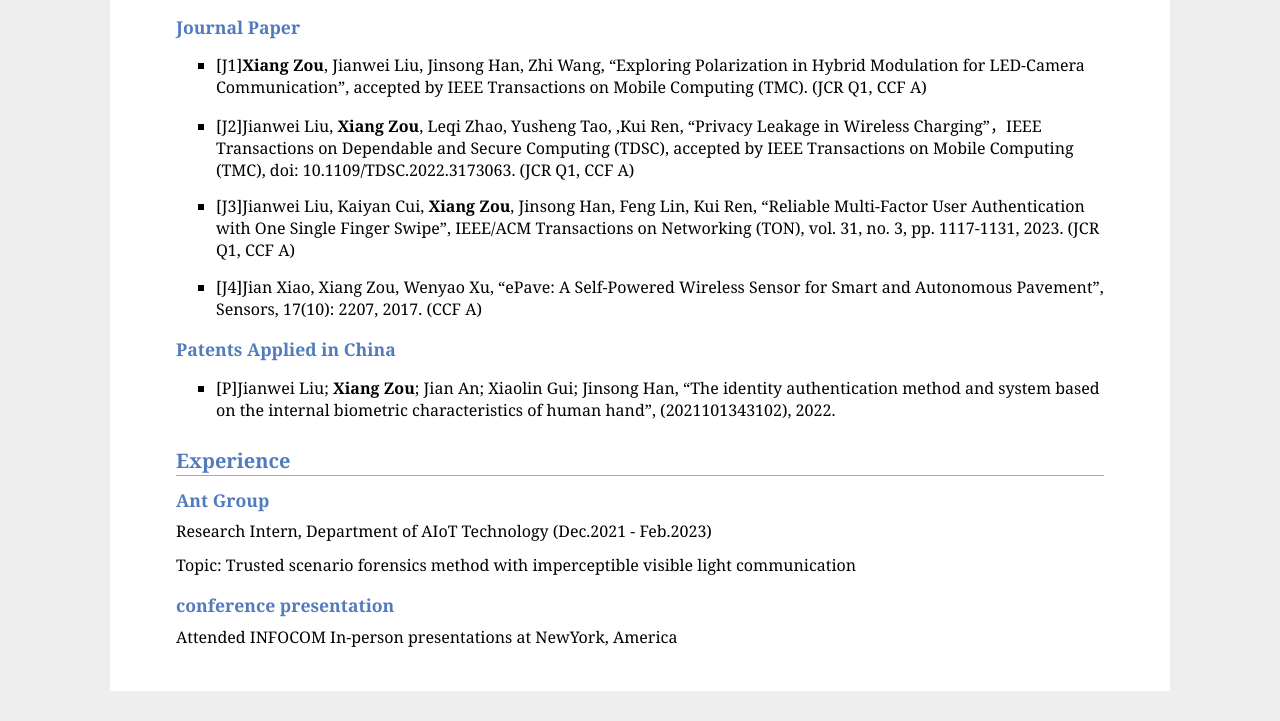
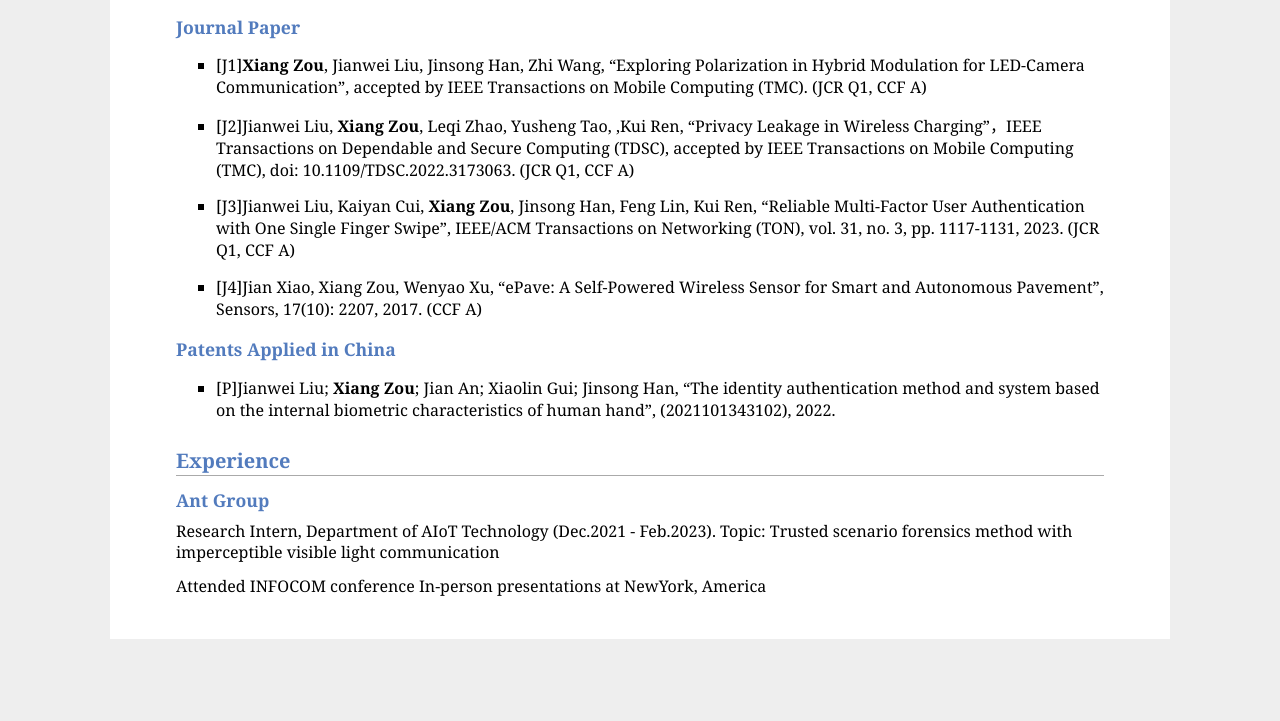
Before and after one commit to ZouXiang2019/ZouXiang2019.github.io, a plain HTML site: page index.html in a window 1280 px wide. Shown: the part 899-1620 px from the top of the page. After the commit the page ends 1568 px from the top, so only its background shows below. Drawn offline with Linux system fonts and the light colour scheme.

Commit message:
Update index.html

```diff
--- a/index.html
+++ b/index.html
@@ -51,10 +51,8 @@
 </ul>
 <h2>Experience</h2>
 <h3>Ant Group</h3>
-    <p>Research Intern, Department of AIoT Technology (Dec.2021 - Feb.2023)</p>
-    <p>Topic: Trusted scenario forensics method with imperceptible visible light communication</p>
-<h3>conference presentation</h3>
-    <p>Attended INFOCOM In-person presentations at NewYork, America</p>
+    <p>Research Intern, Department of AIoT Technology (Dec.2021 - Feb.2023). Topic: Trusted scenario forensics method with imperceptible visible light communication</p>
+    <p>Attended INFOCOM conference In-person presentations at NewYork, America</p>
 
 </div>
 </body>
```
